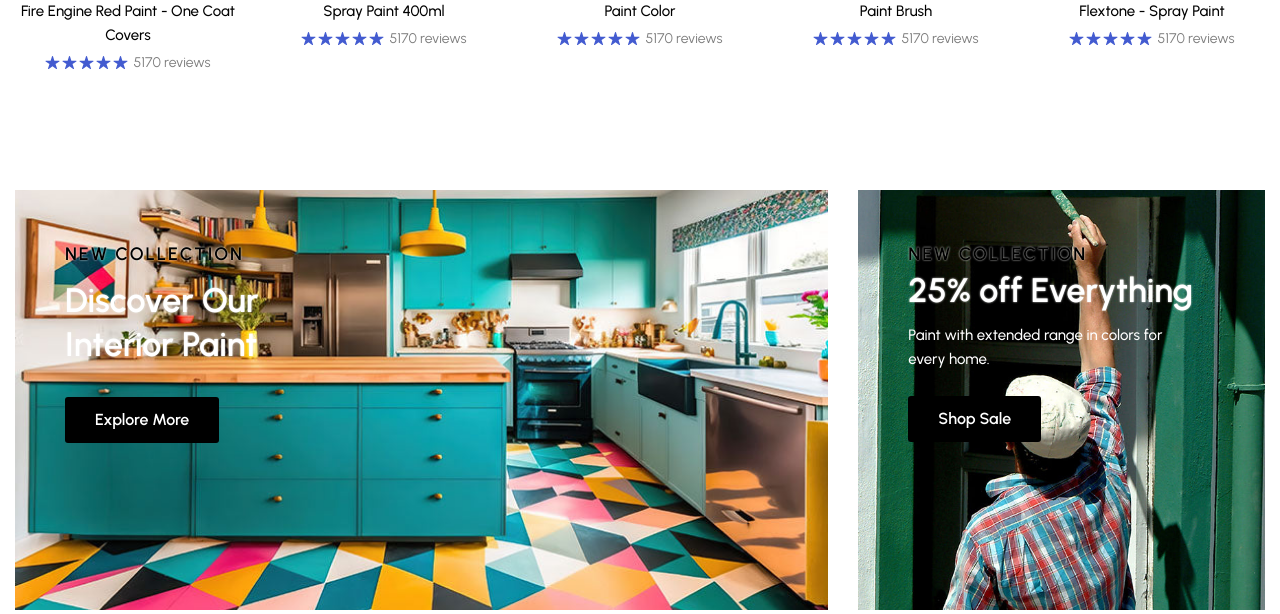
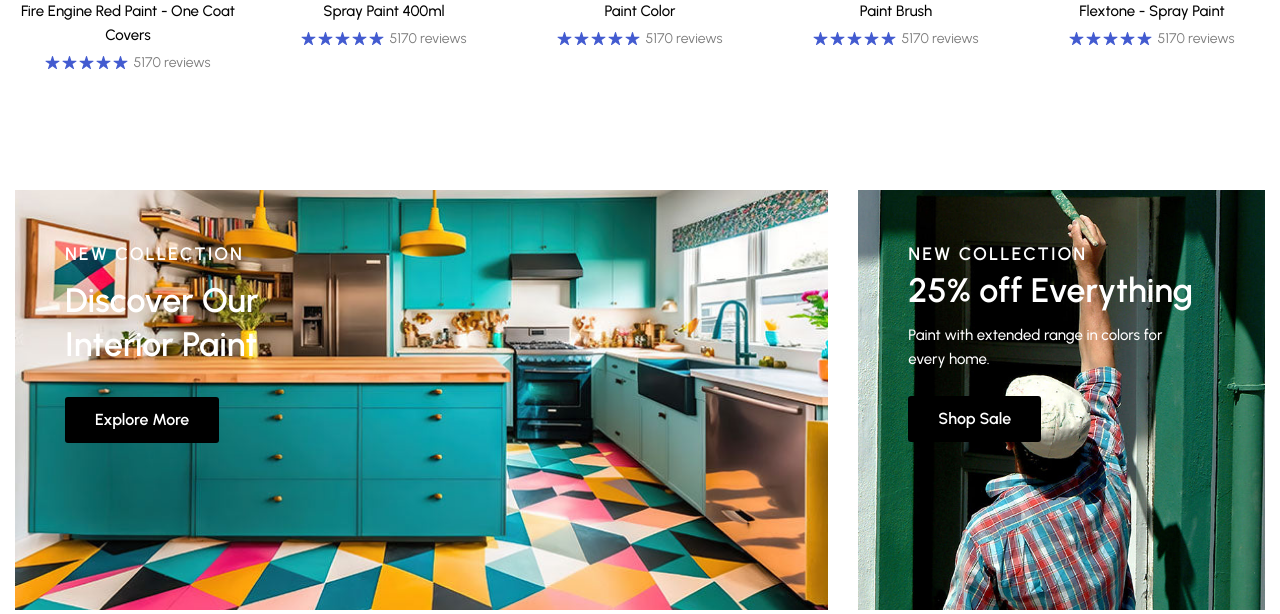
Before and after one commit to iamPankajGhosh/paint-emporium_vanilaJs, a PHP site: page / in a window 1280 px wide. Shown: the part 2338-2952 px from the top of the page. Run offline with PHP 8.4, Linux system fonts and the light colour scheme.

Commit message:
Style : banner subtitle

```diff
--- a/src/assets/css/home.css
+++ b/src/assets/css/home.css
@@ -227,15 +227,11 @@
 }
 
 .banner-card .card-subtitle {
-  color: var(--black);
+  color: var(--white);
   font-size: var(--fs-6);
   font-weight: var(--fw-600);
   text-transform: uppercase;
   letter-spacing: 2px;
-}
-
-.banner-card :is(.card-title, .card-subtitle) {
-  text-shadow: 0 0 2px var(--cultured-2);
 }
 
 .banner-card-1 .card-title {
```
